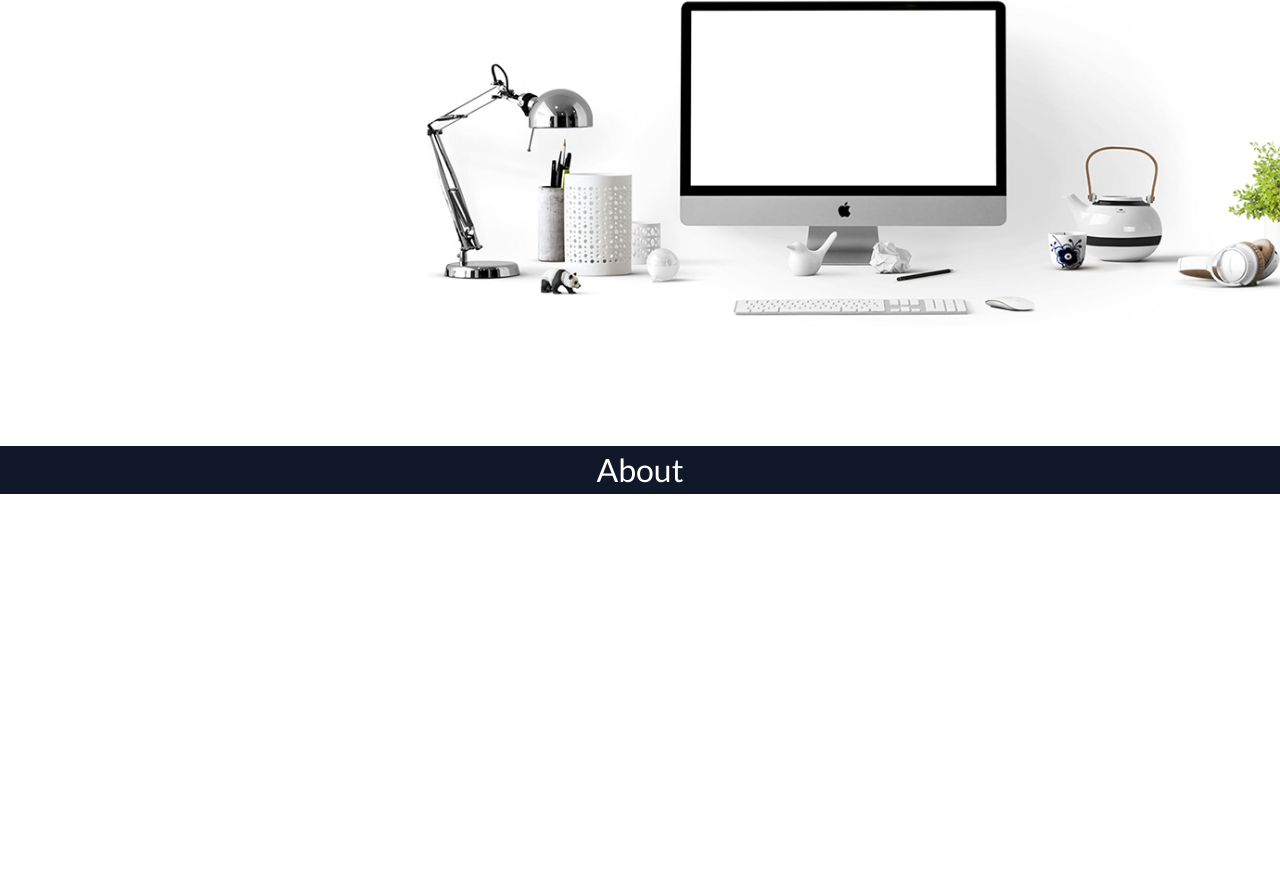
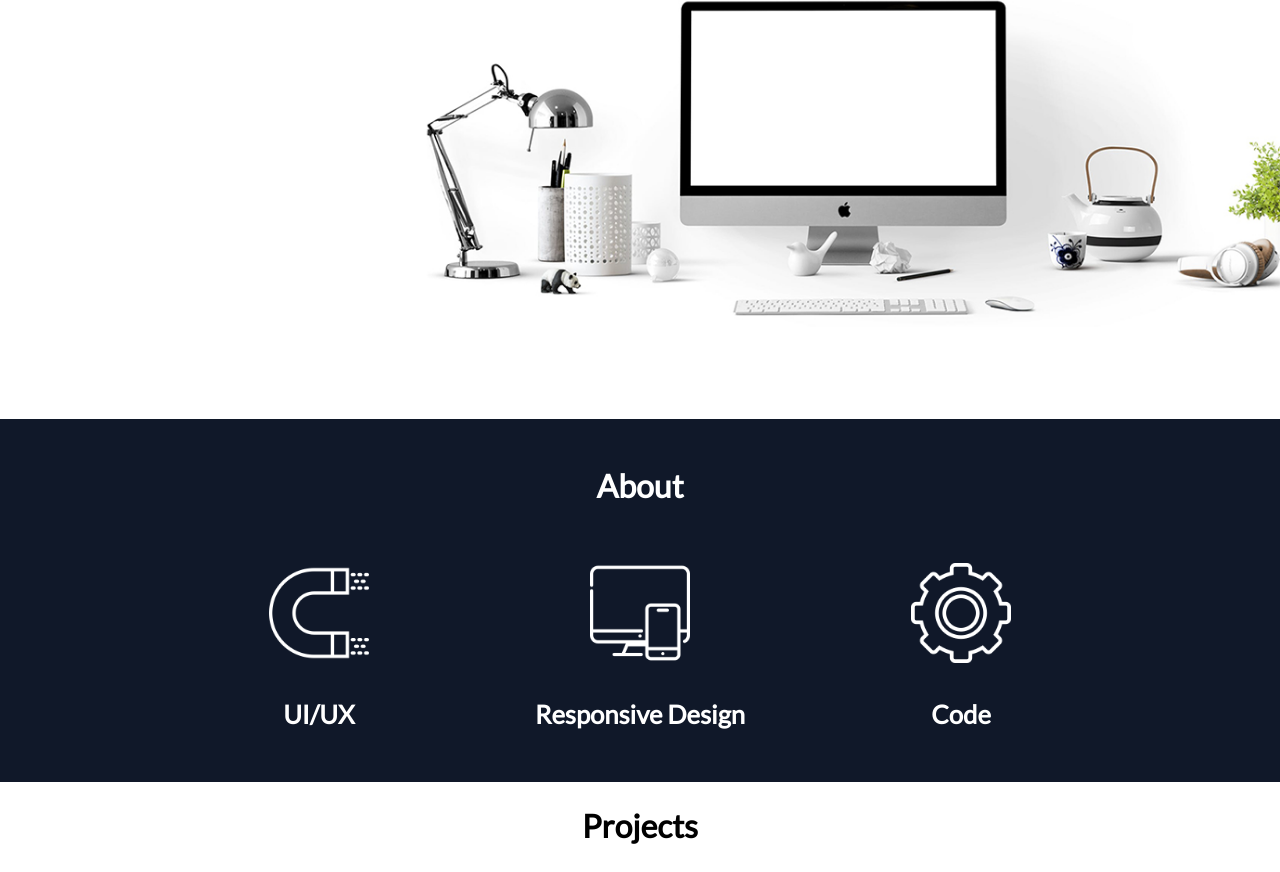
Before and after one commit to tqmai04/portfolio, a website: page app/index.html in a window 1280 px wide. Shown: the part 381-1253 px from the top of the page. Before the commit the page ends 901 px from the top, so only its background shows below. Drawn offline with Linux system fonts and the light colour scheme.

Commit message:
added sections

```diff
--- a/app/assets/styles/base/_global.css
+++ b/app/assets/styles/base/_global.css
@@ -8,7 +8,19 @@ h2{
     text-align: center;
     font-size: 2rem;
     font-style: normal;
-    font-weight: normal;
+    font-weight: bold;
     letter-spacing: normal;
-    line-height: 3rem;
 }
+
+h3{
+    text-align: center;
+    font-size: 1.6rem;
+    font-style: normal;
+    font-weight: bold;
+    letter-spacing: normal;
+    line-height: 2.4rem;
+}
+
+* {
+    box-sizing: border-box;
+}
--- a/app/assets/styles/base/_mixins.css
+++ b/app/assets/styles/base/_mixins.css
@@ -15,3 +15,11 @@
         @mixin-content;
     }
 }
+
+@define-mixin clearfix {
+    &::after {
+        content: "";
+        clear: both;
+        display: table;
+    }
+}
--- a/app/assets/styles/modules/_about.css
+++ b/app/assets/styles/modules/_about.css
@@ -1,7 +1,11 @@
 .about {
     background-color: $mainBlue;
+    color: white;
+    padding: 1.4rem;
 
-    h2{
-        color: white;
+    img{
+        width: 100px;
+        margin: 2em auto;
+        display: block;
     }
 }
--- /dev/null
+++ b/app/assets/styles/modules/_row.css
@@ -0,0 +1,12 @@
+.row{
+
+    @mixin clearfix;
+
+    @mixin atMedium {
+
+    &__3 {
+        width: 33.33%;
+        float: left;
+    }
+}
+}
--- a/app/assets/styles/modules/_wrapper.css
+++ b/app/assets/styles/modules/_wrapper.css
@@ -1,5 +1,6 @@
 .wrapper{
     margin: 0 20px;
+    overflow: hidden;
 
     @mixin atLarge{
         margin: 0 11%;
--- a/app/assets/styles/styles.css
+++ b/app/assets/styles/styles.css
@@ -5,3 +5,4 @@
 @import "modules/_banner";
 @import "modules/_wrapper";
 @import "modules/_about";
+@import "modules/_row";
--- a/app/index.html
+++ b/app/index.html
@@ -18,7 +18,7 @@
       <ul>
         <li><a href="#home">Home</a></li>
         <li><a href="#about">About</a></li>
-        <li><a href="#work">Work</a></li>
+        <li><a href="#work">Projects</a></li>
         <li><a href="#contact">Contact</a></li>
       </ul>
     </nav>
@@ -35,7 +35,24 @@
 <div class="about">
   <div class="wrapper">
   <h2>About</h2>
+  <div class="row">
+    <div class="row__3">
+      <img src="./assets/images/ux.png">
+      <h3>UI/UX</h3>
+    </div>
+    <div class="row__3">
+        <img src="./assets/images/responsive.png">
+        <h3>Responsive Design</h3>
+    </div>
+    <div class="row__3">
+        <img src="./assets/images/code.png">
+        <h3>Code</h3>
+    </div>
+  </div>
 </div>
+</div>
+<div class="projects">
+  <h2>Projects</h2>
 </div>
   <footer>
 
--- a/app/temp/styles/styles.css
+++ b/app/temp/styles/styles.css
@@ -349,9 +349,21 @@ h2{
     text-align: center;
     font-size: 2rem;
     font-style: normal;
-    font-weight: normal;
+    font-weight: bold;
     letter-spacing: normal;
-    line-height: 3rem;
+}
+
+h3{
+    text-align: center;
+    font-size: 1.6rem;
+    font-style: normal;
+    font-weight: bold;
+    letter-spacing: normal;
+    line-height: 2.4rem;
+}
+
+* {
+    box-sizing: border-box;
 }
 
 ul {
@@ -443,6 +455,7 @@ nav{
 
 .wrapper{
     margin: 0 20px;
+    overflow: hidden;
 }
 
 @media (min-width: 1200px){
@@ -454,8 +467,26 @@ nav{
 
 .about {
     background-color: #101829;
+    color: white;
+    padding: 1.4rem;
 }
 
-.about h2{
-        color: white;
+.about img{
+        width: 100px;
+        margin: 2em auto;
+        display: block;
     }
+
+.row::after {
+        content: "";
+        clear: both;
+        display: table;
+    }
+
+@media (min-width: 800px){
+
+    .row__3 {
+        width: 33.33%;
+        float: left;
+    }
+    }
```
Also changed, not shown: app/assets/images/code.png (added), app/assets/images/responsive.png (added), app/assets/images/ux.png (added).
